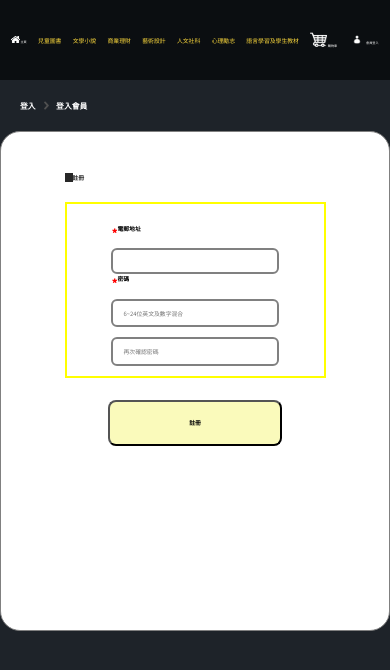
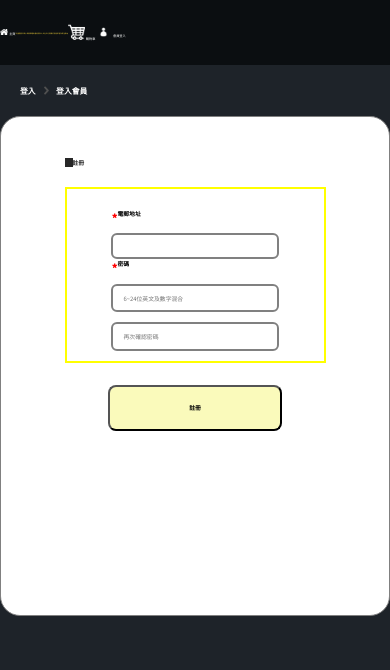
Before and after one commit to fung673/nextjs-bookshop, a Next.js app: page /Register in a window 390 px wide. Shown: the top 670 px of the page. Built offline with nearby package versions, Linux system fonts and the light colour scheme; no server answers.

Commit message:
responsive

```diff
--- a/styles/globals.css
+++ b/styles/globals.css
@@ -274,8 +274,10 @@ a {
 
 @media (max-width: 500px) {
   .layout-header {
+    display: flex;
+    align-items: center;
     width: 100%;
-    height: 80px;
+    height: 65px;
     background-color: #0B0E11;
     color: white;
     margin-bottom: 20px;
@@ -289,7 +291,7 @@ a {
     justify-content: space-evenly;
     align-items: center;
     font-family: Verdana, Geneva, Tahoma, sans-serif;
-    font-size: 0.8vw;
+    font-size: 0.2rem;
     font-weight: 200;
   }
 
@@ -343,4 +345,11 @@ a {
     border-top: 1px double rgb(61, 61, 61);
     font-weight: bold;
   }
+
+  .booklist {
+    text-align: center;
+    font-size: 0.1rem;
+    font-weight: 200;
+    color: rgb(255, 219, 61)
+  }
 }
```
